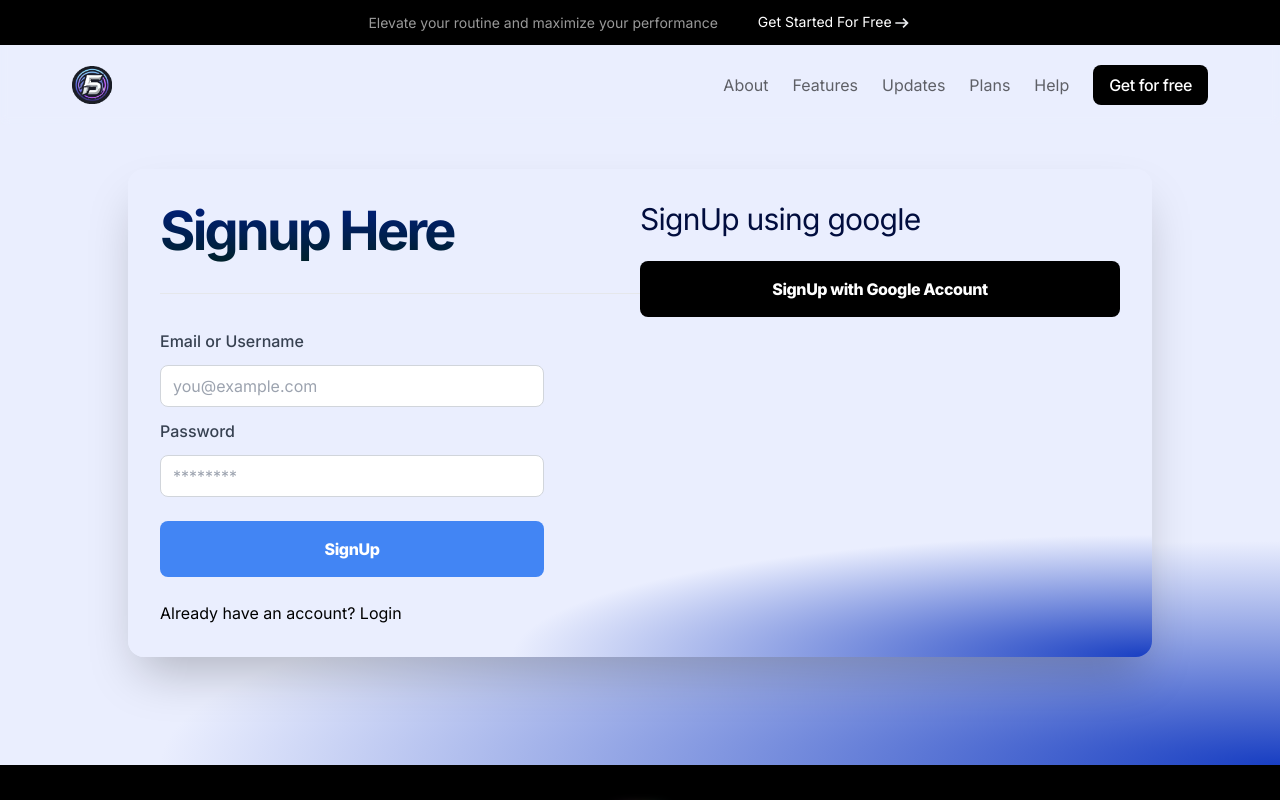
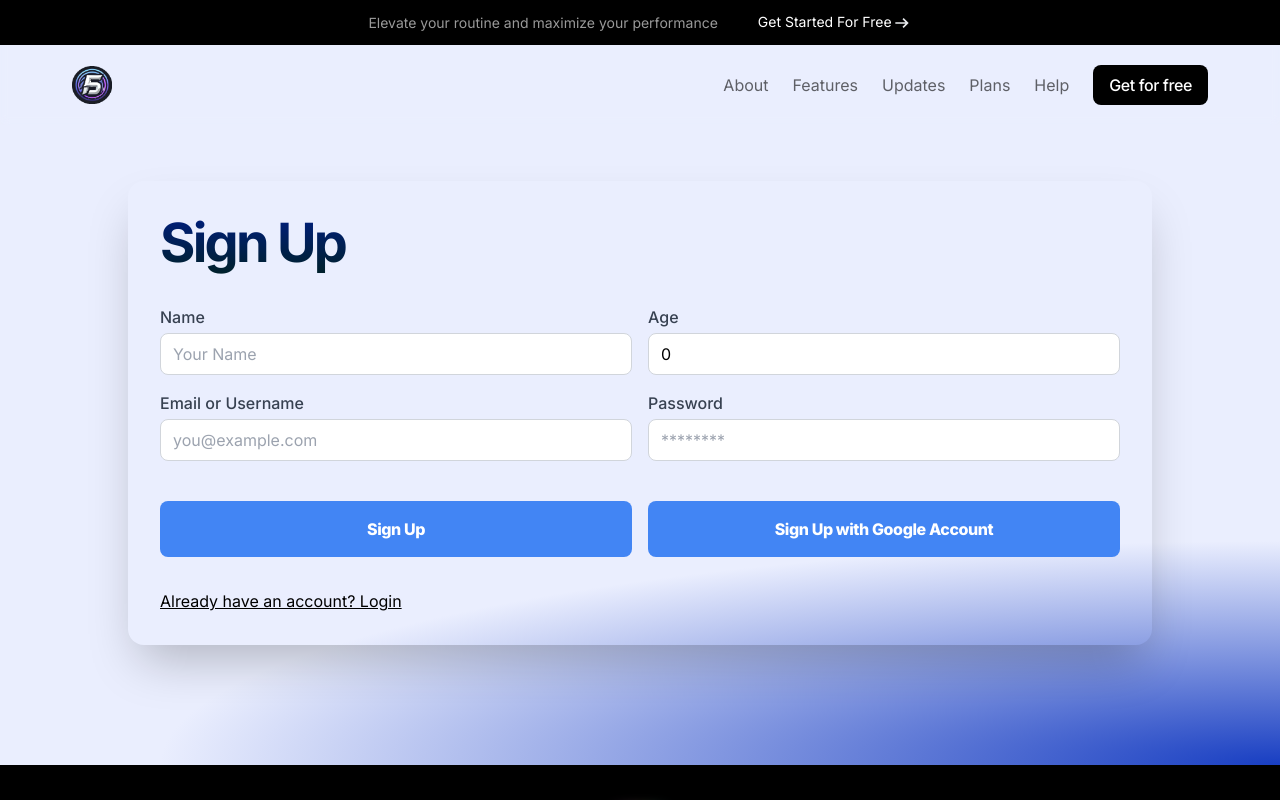
Before and after one commit to fit-sho/fitsho, a Next.js app in the folder trainer-app-frontend/: page /signup in a window 1280 px wide. Shown: the top 800 px of the page. Built offline with nearby package versions, Linux system fonts and the light colour scheme; a web font is replaced by a local one.

Commit message:
fixed signup form structure

```diff
--- a/trainer-app-frontend/src/loginSections/SignUpForm.tsx
+++ b/trainer-app-frontend/src/loginSections/SignUpForm.tsx
@@ -6,14 +6,22 @@ import { useRouter } from "next/navigation";
 export const SignUpForm = () => {
   const router = useRouter();
   const [email, setEmail] = useState("");
+  const [age, setAge] = useState(0);
+  const [name, setName] = useState("");
   const [password, setPassword] = useState("");
   const [error, setError] = useState<string | null>(null);
 
   const handleSubmit = async (e: React.FormEvent) => {
     e.preventDefault();
     setError(null);
+
+    if (!name || age <= 0 || !email || !password) {
+      setError("All fields are required. Ensure age is a positive number.");
+      return;
+    }
+
     try {
-      const { token } = await registerUser(email, password);
+      const { token } = await registerUser(name, email, password, age);
       console.log("Token received:", token); // Debugging line
       localStorage.setItem("token", token);
       router.push("/");
@@ -26,76 +34,121 @@ export const SignUpForm = () => {
     <section>
       <div className="min-h-[80vh] flex justify-center items-center pb-16 bg-[radial-gradient(ellipse_250%_100%_at_bottom_right,#183EC2,#EAEEFE_35%)]">
         {/* SignUp Form Box */}
-        <div
-          className="rounded-2xl shadow-2xl p-8 md:w-[80%] md:max-w-5xl grid grid-cols-1 md:grid-cols-2 overflow-hidden
-            bg-[radial-gradient(ellipse_250%_100%_at_bottom_right,#183EC2,#EAEEFE_25%)]"
-        >
-          {/* Left Side */}
-          <div className="">
-            <h1 className="section-title mb-6"> Signup Here </h1>
-            <hr />
-          </div>
-          {/* Right Side */}
-          <div className="hidden md:block">
-            <h1 className="section-description">SignUp using google</h1>
-            <button className="btn btn-primary w-full mt-6">
-              SignUp with Google Account
-            </button>
-          </div>
+        <div className="rounded-2xl shadow-2xl p-8 md:w-[80%] md:max-w-5xl overflow-hidden">
+          {/* Title */}
+          <h1 className="section-title mb-6">Sign Up</h1>
 
-          <form className="" onSubmit={handleSubmit}>
-            {/* Email Input */}
-            <div className="space-y-3">
-              <div className="block text-base font-medium text-gray-700 mt-3">
+          {/* SignUp Form */}
+          <form
+            onSubmit={handleSubmit}
+            className="grid grid-cols-1 md:grid-cols-2 gap-4"
+          >
+            {/* Name */}
+            <div>
+              <label
+                htmlFor="name"
+                className="block text-base font-medium text-gray-700 mb-1"
+              >
+                Name
+              </label>
+              <input
+                type="text"
+                id="name"
+                value={name}
+                onChange={(e) => setName(e.target.value)}
+                className="w-full px-3 py-2 border border-gray-300 rounded-lg focus:outline-none focus:ring focus:border-blue-300"
+                placeholder="Your Name"
+                required
+              />
+            </div>
+
+            {/* Age */}
+            <div>
+              <label
+                htmlFor="age"
+                className="block text-base font-medium text-gray-700 mb-1"
+              >
+                Age
+              </label>
+              <input
+                type="number"
+                id="age"
+                value={age}
+                onChange={(e) => setAge(Number(e.target.value))}
+                className="w-full px-3 py-2 border border-gray-300 rounded-lg focus:outline-none focus:ring focus:border-blue-300"
+                placeholder="Your Age"
+                required
+              />
+            </div>
+
+            {/* Email */}
+            <div>
+              <label
+                htmlFor="email"
+                className="block text-base font-medium text-gray-700 mb-1"
+              >
                 Email or Username
-              </div>
+              </label>
               <input
                 type="email"
                 id="email"
                 value={email}
                 onChange={(e) => setEmail(e.target.value)}
-                className="px-3 py-2 border border-gray-300 rounded-lg md:w-[80%] focus:outline-none focus:ring focus:border-blue-300"
+                className="w-full px-3 py-2 border border-gray-300 rounded-lg focus:outline-none focus:ring focus:border-blue-300"
                 placeholder="you@example.com"
                 required
               />
             </div>
-            {/* Password Input */}
-            <div className="space-y-3">
-              <div className="block text-base font-medium text-gray-700 mt-3">
+
+            {/* Password */}
+            <div>
+              <label
+                htmlFor="password"
+                className="block text-base font-medium text-gray-700 mb-1"
+              >
                 Password
-              </div>
+              </label>
               <input
                 type="password"
                 id="password"
                 value={password}
                 onChange={(e) => setPassword(e.target.value)}
-                className="px-3 py-2 border border-gray-300 rounded-lg md:w-[80%] focus:outline-none focus:ring focus:border-blue-300"
+                className="w-full px-3 py-2 border border-gray-300 rounded-lg focus:outline-none focus:ring focus:border-blue-300"
                 placeholder="********"
                 required
               />
             </div>
-            {/* Error Message */}
-            {error && <div className="text-red-500 text-sm mt-4">{error}</div>}
-            {/* Submit Button */}
 
-            <button
-              type="submit"
-              className="btn btn-google md:w-[80%] w-full mt-6"
-            >
-              SignUp
-            </button>
+            {/* (Optional) Error Message */}
+            {error && (
+              <div className="text-red-500 text-sm md:col-span-2">{error}</div>
+            )}
 
-            <div className="md:flex md:flex-row md:w-[80%] md:justify-between mt-2 md:mt-4 ">
-              <p className="mt-2">
-                <a href="/login" className="hover:text-gray-500">
+            {/* Sign Up Button */}
+            <div>
+              <button type="submit" className="btn btn-google w-full mt-6">
+                Sign Up
+              </button>
+            </div>
+
+            {/* Sign Up with Google Button */}
+            <div>
+              <button
+                type="button"
+                className="btn btn-google w-full mt-6"
+                // define handleGoogleSignIn if needed
+              >
+                Sign Up with Google Account
+              </button>
+            </div>
+
+            {/* Already have an account? */}
+            <div className="md:col-span-2">
+              <p className="mt-4">
+                <a href="/login" className="underline">
                   Already have an account? Login
                 </a>
               </p>
-            </div>
-            <div className="md:hidden block">
-              <button className="btn btn-google w-full mt-6">
-                SignUp with Google Account
-              </button>
             </div>
           </form>
         </div>
```
